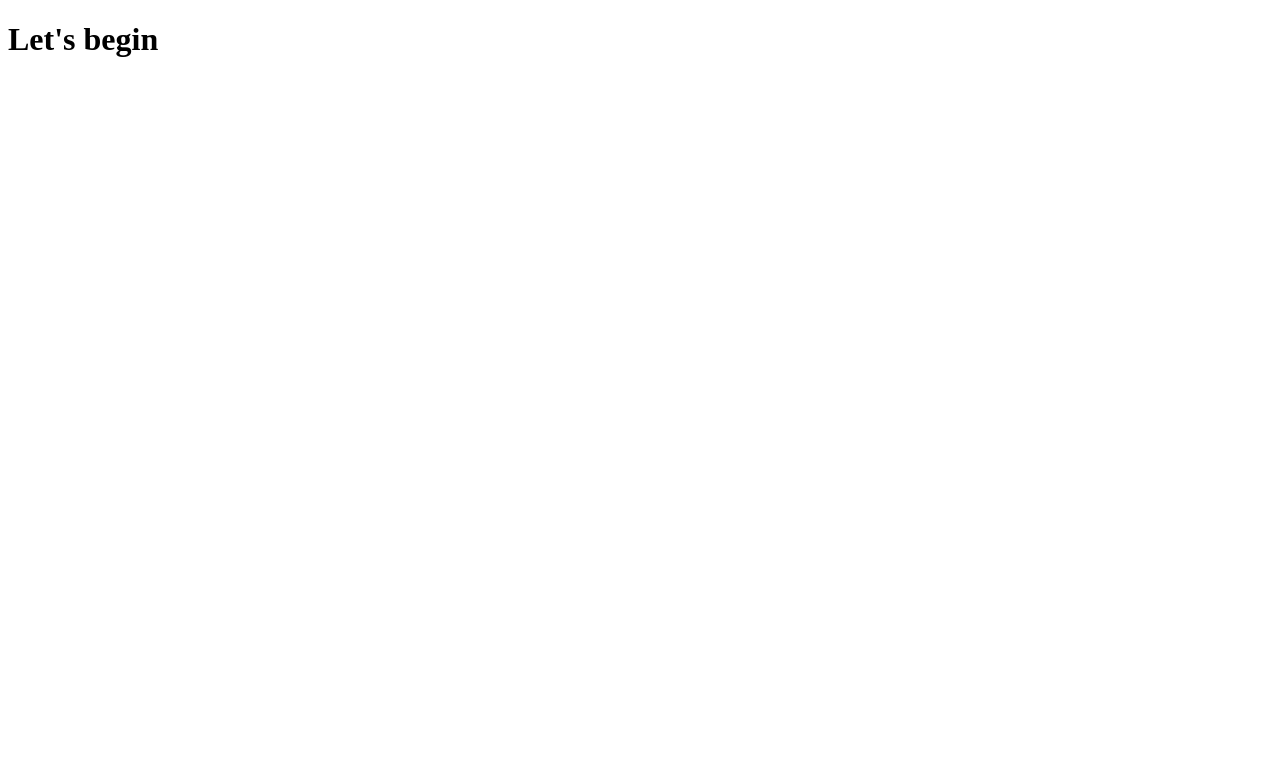
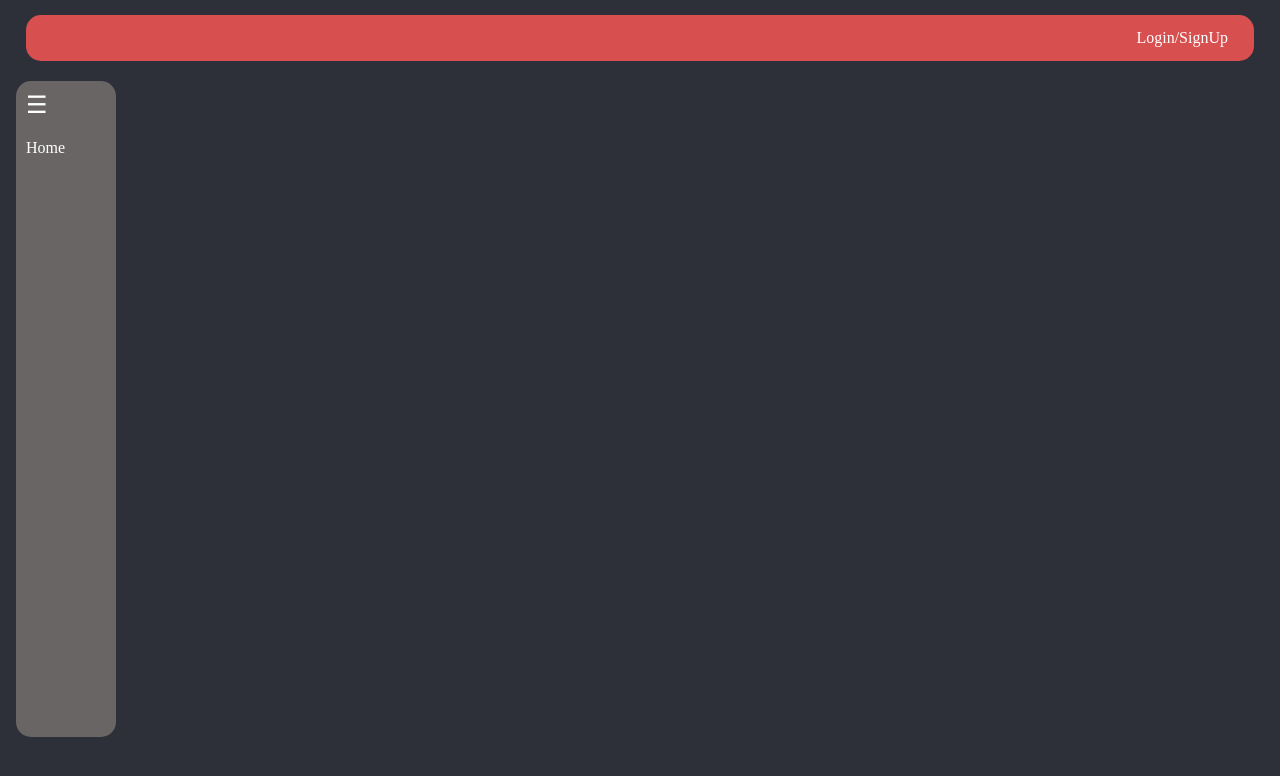
Before and after one commit to niranjan-aware/swiftRide, a React (Create React App) app in the folder frontend/: page / in a window 1280 px wide. Shown: the top 776 px of the page. Built offline with nearby package versions, Linux system fonts and the light colour scheme.

Commit message:
landing_page
pageadded_from here we will navigate to our main funtions

```diff
--- /dev/null
+++ b/frontend/src/App.css
@@ -0,0 +1,12 @@
+*{
+
+}
+
+html{
+    position: absolute;
+    width: 100%;
+    height: 100%;
+    background-color: #2D2F39;
+    /* background-image: linear-gradient(315deg,#161A23,#2D2F39 ); */
+
+}
--- a/frontend/src/App.js
+++ b/frontend/src/App.js
@@ -1,8 +1,13 @@
-
+import React from 'react';
+import { Fragment } from 'react';
+import LandingPage from './components/LandingPage'
+import './App.css'
 
 function App() {
   return (
-    <h1>Let's begin</h1>
+    <Fragment>
+      <LandingPage/>
+    </Fragment>
   );
 }
 
--- /dev/null
+++ b/frontend/src/components/LandingPage.js
@@ -0,0 +1,30 @@
+import React from "react";
+import classes from './LandingPage.module.css'
+
+function LandingPage() {
+  return (
+    <body>
+      <div className={classes.navbarbody}>
+        <nav className={classes.mainnav}>
+          <ul className={classes.navul}>
+            <li className={classes.navul_li}>
+            <a className={classes.navulli_a} href="#">Login/SignUp</a>
+            </li>
+          </ul>
+        </nav>
+      </div>
+      <div>
+      <nav>
+        <div className={classes.sidebar}>
+            <button className={classes.toggle_btn}>&#9776;</button>
+            <ul className={classes.sidebar_ul}>
+                <li className={classes.sidebar_li}><a className={classes.sidebar_a} href="#">Home</a></li>
+            </ul>
+        </div>
+    </nav>
+      </div>
+    </body>
+  );
+}
+
+export default LandingPage;
--- /dev/null
+++ b/frontend/src/components/LandingPage.module.css
@@ -0,0 +1,89 @@
+/* NAVBAR */
+
+.navabarbody{
+    margin: 0;
+    padding: 0;
+}
+.mainnav{
+    background-color: #d74f4f;
+    color: #fff;
+    border-radius: 15px;
+    margin-top: 15px;
+    margin-left: 10px;
+    margin-right: 10px;
+    align-items: center;
+}
+
+.navul{
+    list-style-type: none;
+    margin: 0;
+    padding: 0;
+    overflow: hidden;
+}
+
+.navul_li {
+    float: left;
+    float: right;
+}
+
+.navulli_a {
+    display: block;
+    color: white;
+    text-align: center;
+    padding: 14px 16px;
+    text-decoration: none;
+    border-radius: 15px;
+    margin-right: 10px;
+}
+
+.navulli_a:hover {
+    background-color: #2D2F39;
+}
+
+/* SIDEBAR */
+
+.sidebar_nav{
+    display: flex;
+
+}
+
+.sidebar {
+    width: 100px;
+    height: 82vh;
+    margin-top: 20px;
+    margin-bottom: 20px;
+    background-color: #696565;
+    color: #fff;
+    transition: transform 0.3s ease;
+    border-radius: 15px;
+}
+
+.toggle_btn {
+    background: none;
+    border: none;
+    color: #fff;
+    font-size: 24px;
+    cursor: pointer;
+    padding: 10px;
+}
+
+.sidebar_ul {
+    list-style-type: none;
+    padding: 0;
+    margin: 0;
+}
+
+.sidebar_li {
+    padding: 10px;
+}
+
+.sidebar_a {
+    color: #fff;
+    text-decoration: none;
+}
+
+.content {
+    flex: 1;
+    background-color: #f2f2f2;
+    padding: 20px;
+}
```
